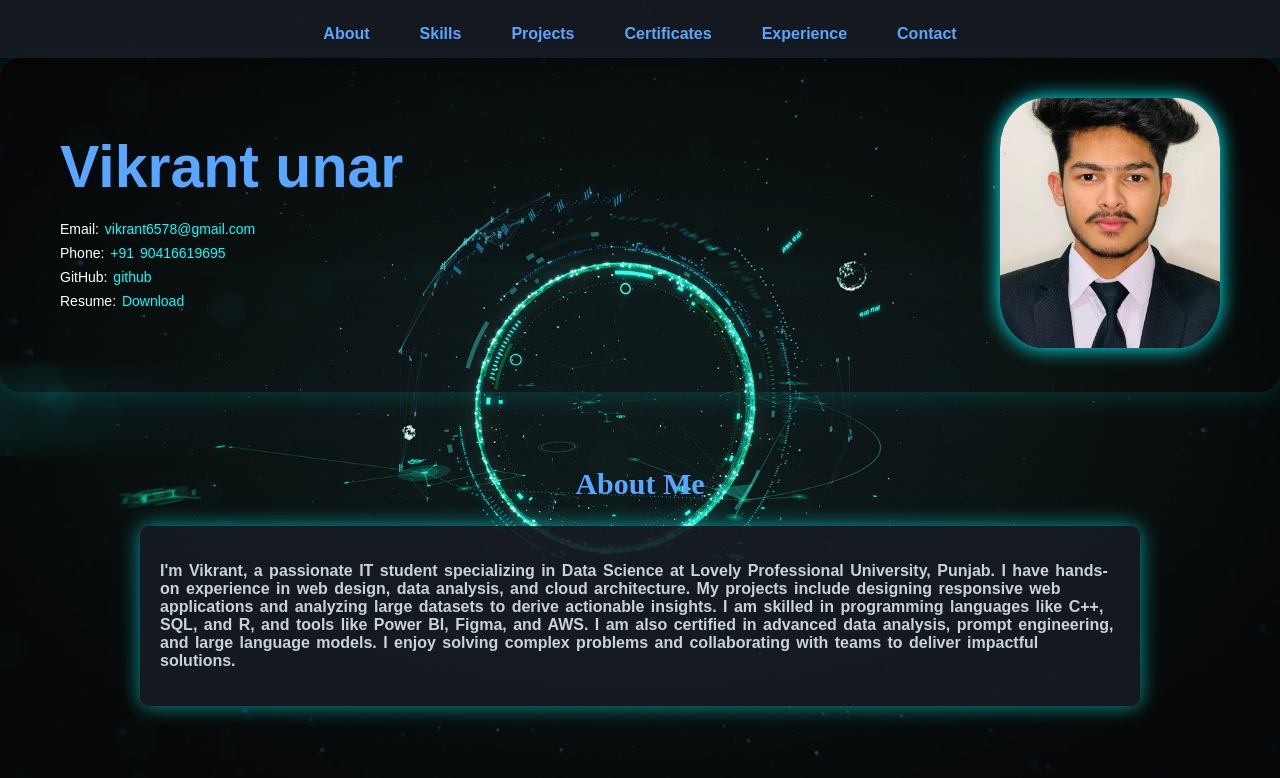
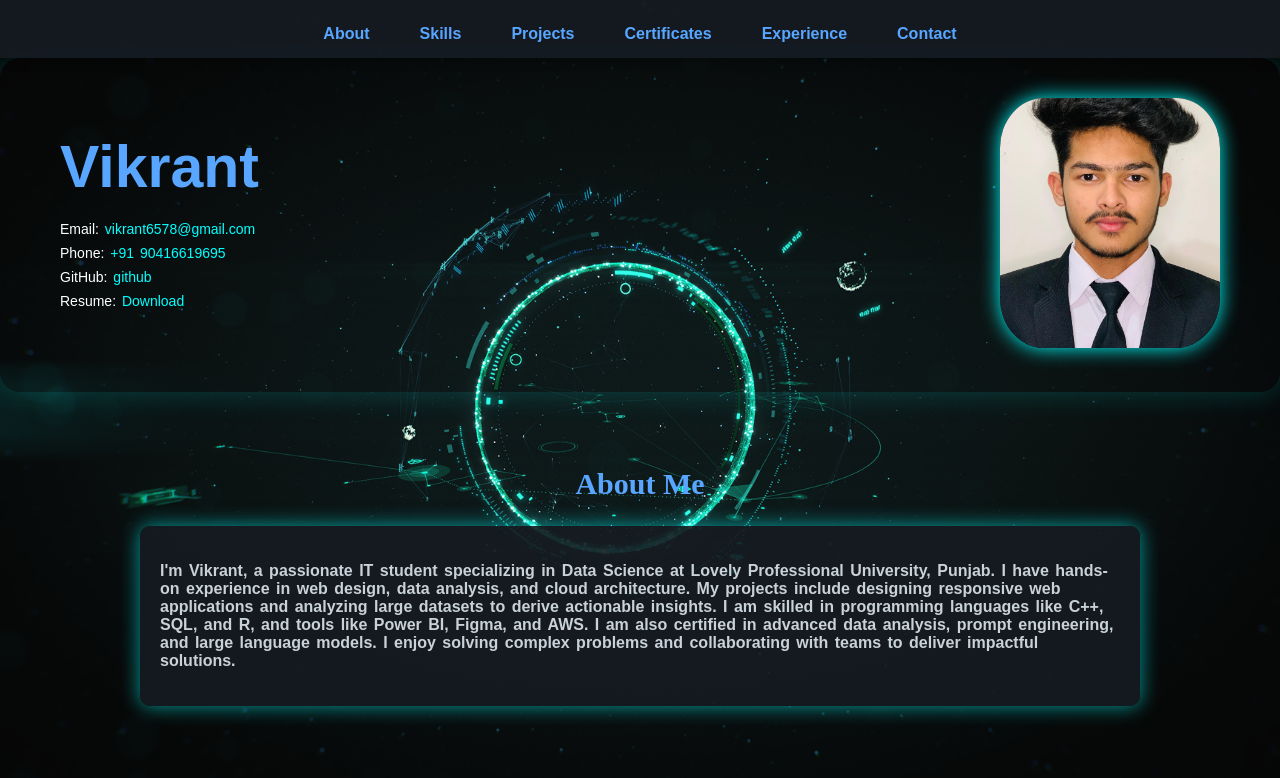
Before and after one commit to Vikrant657/portfolio, a plain HTML site: page index.html in a window 1280 px wide. Shown: the top 778 px of the page. Drawn offline with Linux system fonts and the light colour scheme.

Commit message:
Update index.html

```diff
--- a/index.html
+++ b/index.html
@@ -39,7 +39,7 @@
     </header>
     <section class="banner">
         <div class="banner-left">
-          <h1 class="banner-name">Vikrant unar </h1>
+          <h1 class="banner-name">Vikrant</h1>
           <p>Email: <a href="mailto:vikrant6578@gmail.com">vikrant6578@gmail.com</a></p>
           <p>Phone: <a href="tel:+91-9041619695">+91 90416619695</a></p>
           <p>GitHub: <a href="https://github.com/vikrant6578" target="_blank">github</a></p>
```
